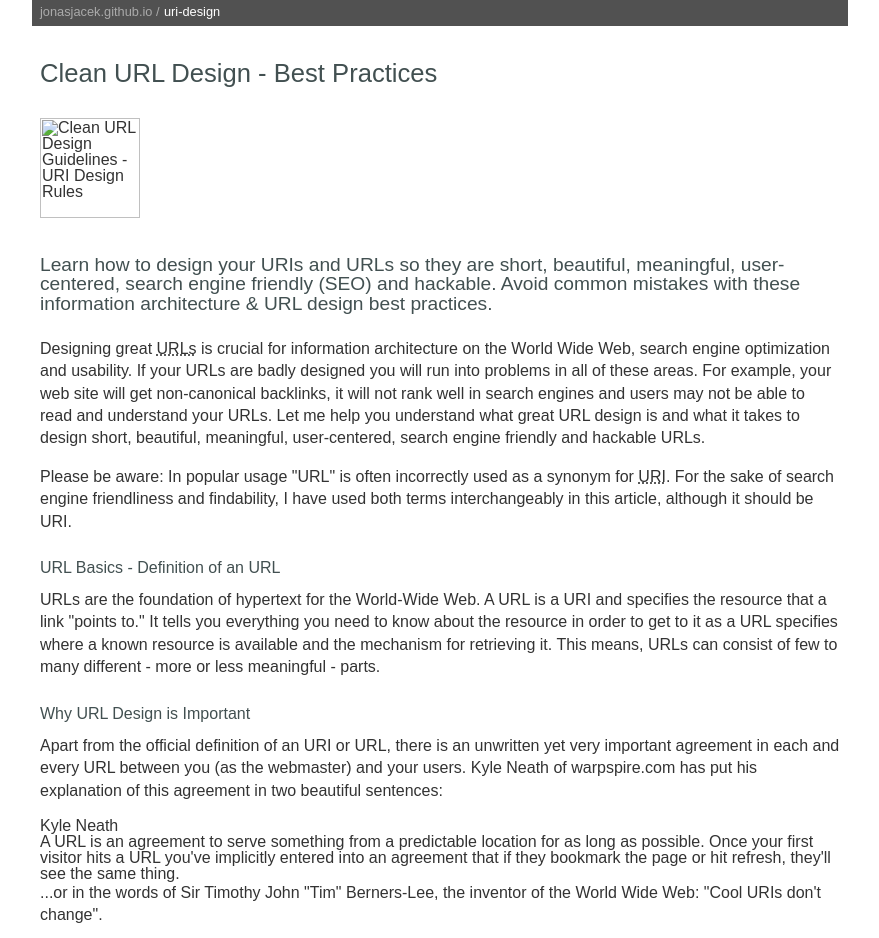
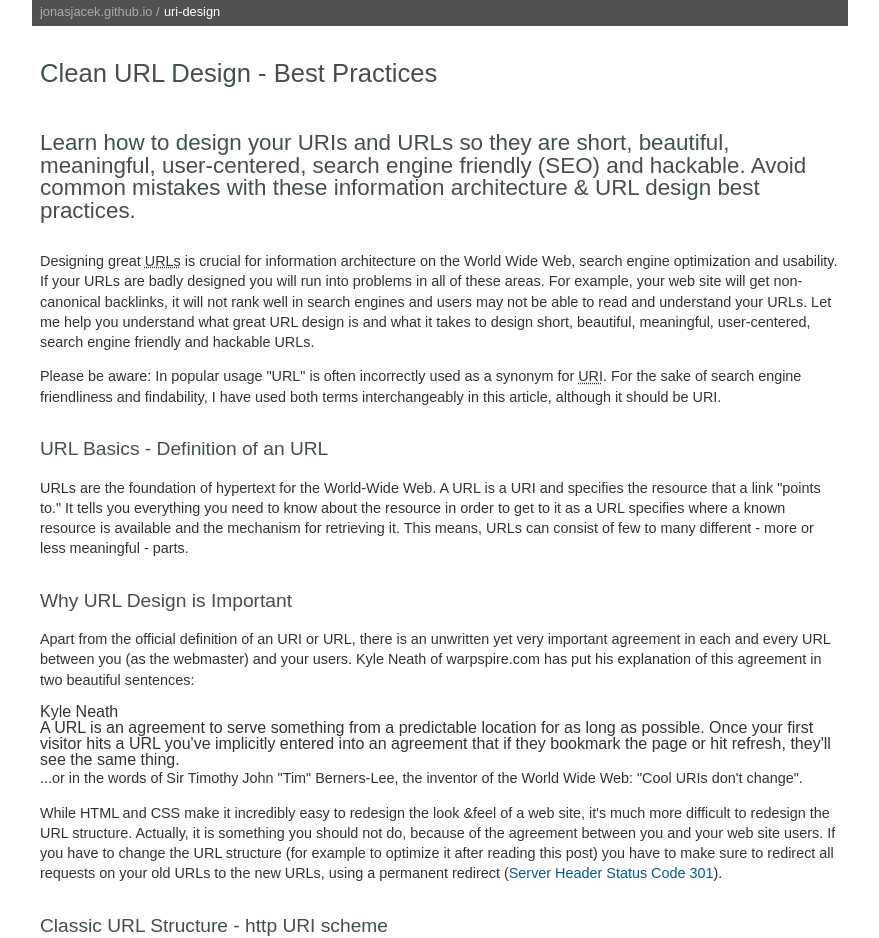
Before and after one commit to jonasjacek/jonasjacek.github.io, a plain HTML site: page url-design.html in a window 1280 px wide. Shown: the top 938 px of the page, without its empty margins (200-1079 px from the left). Drawn offline with Linux system fonts and the light colour scheme.

Commit message:
style update

```diff
--- a/screen.css
+++ b/screen.css
@@ -33,6 +33,7 @@ html {
 }
 
 p {
+  font-size: 0.9em;
   line-height: 1.4em;
   margin: 0 0 1em;
 }
@@ -89,12 +90,12 @@ h1 {
   margin: 1.2em 0 1em;
 }
 h2 {
-  font-size: 1.2em;
+  font-size: 1.4em;
   margin: 1.8em 0 1.3em;
 }
 h3 {
-  font-size: 1em;
-  margin: 1.7em 0 0.8em;
+  font-size: 1.2em;
+  margin: 1.7em 0 1em;
 }
 
 /* LISTS
--- a/url-design.html
+++ b/url-design.html
@@ -12,7 +12,6 @@
     <main>
       <article>
         <h1>Clean URL Design - Best Practices</h1>
-        <img class="t" src="/img/beautiful-url-design.png" title="Clean URL Design Guidelines - URI Design Rules" height="100" width="100"/>
         <h2>Learn how to design your URIs and URLs so they are short, beautiful, meaningful, user-centered, search engine friendly (SEO) and hackable. Avoid common mistakes with these information architecture &amp; URL design best practices.</h2>
         <p>Designing great <abbr title="Uniform Resource Locators">URLs</abbr> is crucial for information architecture on the World Wide Web, search engine optimization and usability. If your URLs are badly designed you will run into problems in all of these areas. For example, your web site will get non-canonical backlinks, it will not rank well in search engines and users may not be able to read and understand your URLs. Let me help you understand what great URL design is and what it takes to design short, beautiful, meaningful, user-centered, search engine friendly and hackable URLs.</p>
         <p><b>Please be aware:</b> In popular usage &quot;<strong>URL</strong>&quot; is often incorrectly used as a synonym for <abbr title="Uniform Resource Identifier"><strong>URI</strong></abbr>. For the sake of search engine friendliness and findability, I have used both terms interchangeably in this article, although it should be URI.</p>
```
Also changed, not shown: index.html (+1 -1 lines).
